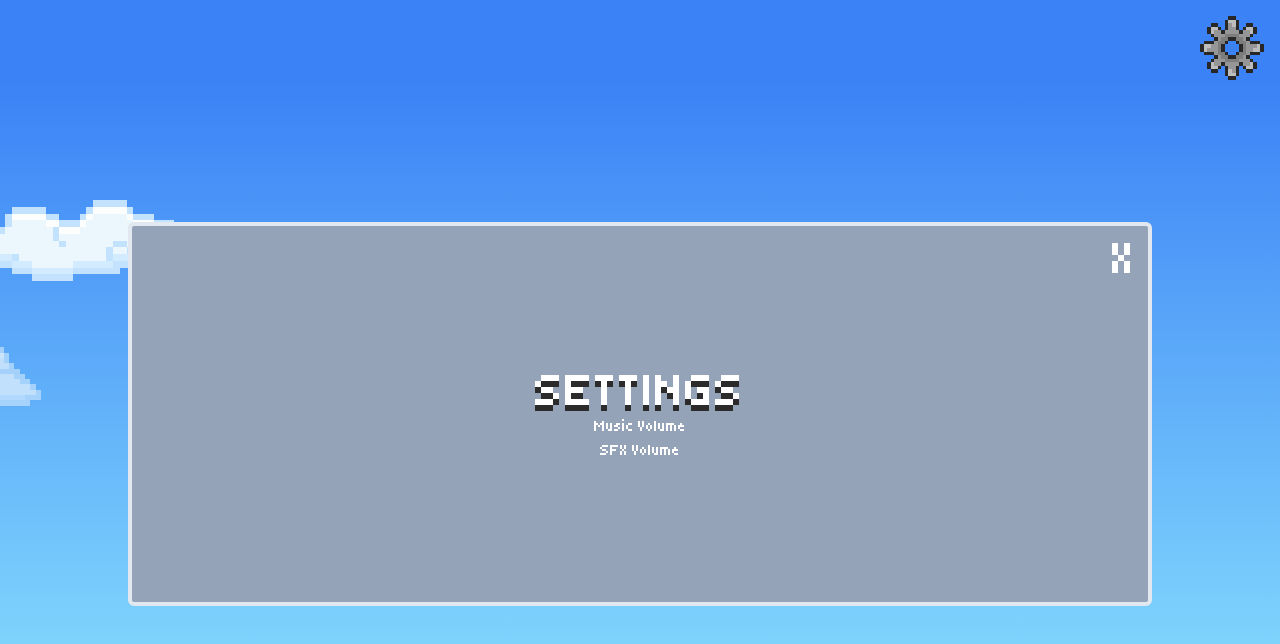
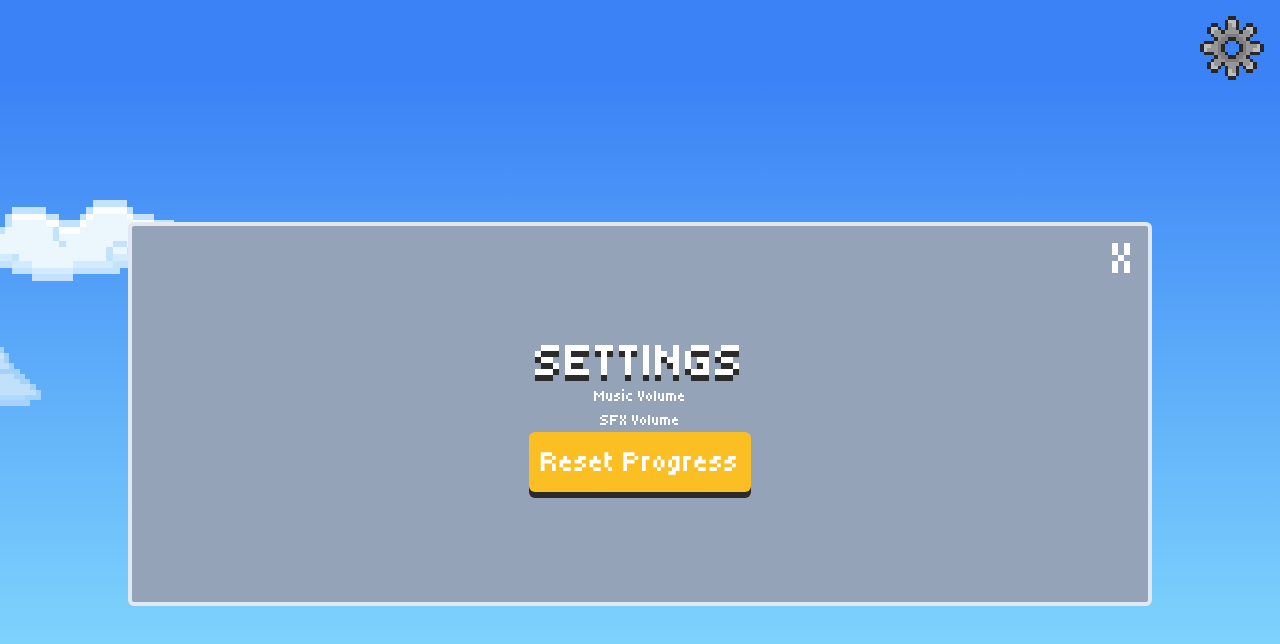
Before and after one commit to Sigrik/react-garden-game, a React (Vite) app: page / in a window 1280 px wide. Both pictures are taken after a click on the button 1232 px from the left and 48 px from the top of the page. Shown: the top 644 px of the page. Built offline with nearby package versions, Linux system fonts and the light colour scheme.

Commit message:
Add progress reset button

```diff
--- a/src/components/Settings.jsx
+++ b/src/components/Settings.jsx
@@ -1,4 +1,9 @@
 import { Modal } from "./Modal";
+
+function resetLevels() {
+  const completedLevels = [-1];
+  localStorage.setItem("completedLevels", JSON.stringify(completedLevels));
+}
 
 export function Settings({ onClose }) {
   return (
@@ -9,6 +14,12 @@ export function Settings({ onClose }) {
         <p>Music Volume</p>
         <p>SFX Volume</p>
         <button
+          onClick={resetLevels}
+          className="w-full rounded-md bg-amber-400 p-3 text-center text-3xl drop-shadow-px-btn hover:bg-amber-300"
+        >
+          Reset Progress
+        </button>
+        <button
           onClick={onClose}
           className="absolute -right-2 top-0 h-16 w-16 text-center text-5xl"
         >
```
